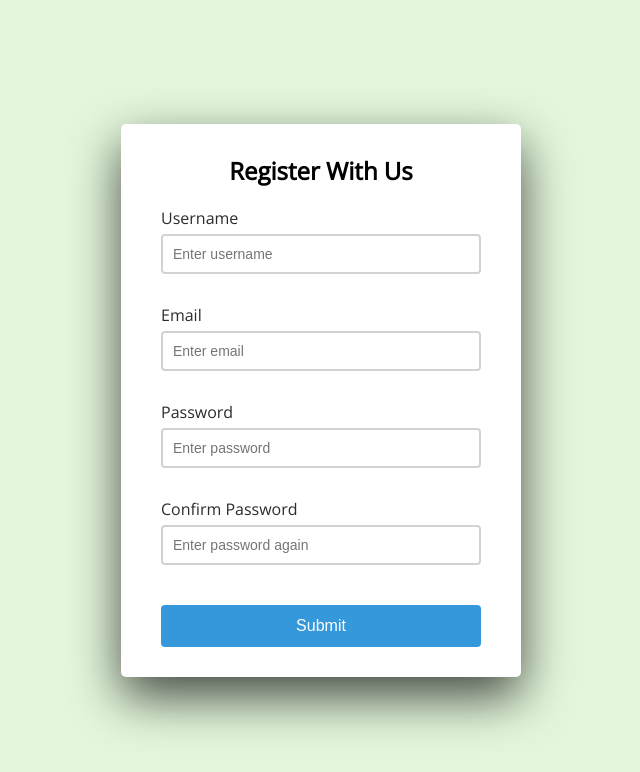
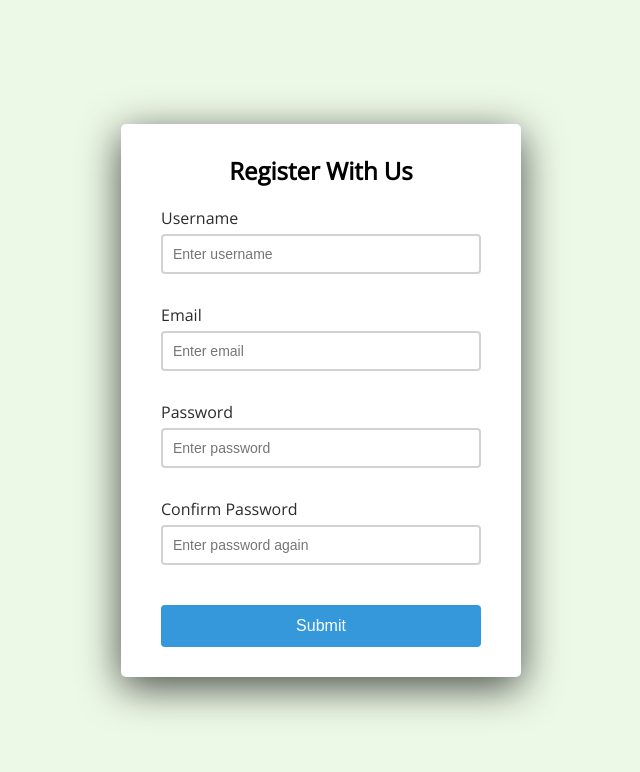
Before and after one commit to northross/form-validator, a website: page form-validator/index.html in a window 1280 px wide. Shown: the whole page, without its empty margins (319-959 px from the left). Drawn offline with nearby package versions, Linux system fonts and the light colour scheme.

Commit message:
color change

```diff
--- a/form-validator/style.css
+++ b/form-validator/style.css
@@ -8,7 +8,7 @@
   box-sizing: border-box;
 }
 body {
-  background-color: rgba(210, 242, 197, 0.6);
+  background-color: rgba(210, 242, 197, 0.4);
   font-family: 'Open Sans', sans-serif;
   display: flex;
   align-items: center;
@@ -19,7 +19,7 @@ body {
 .container {
   background-color: #fff;
   border-radius: 5px;
-  box-shadow: 0 20px 50px rgba(0, 0, 0, 0.7);
+  box-shadow: 0 10px 40px rgba(0, 0, 0, 0.7);
   width: 400px;
 }
 h2 {
```
